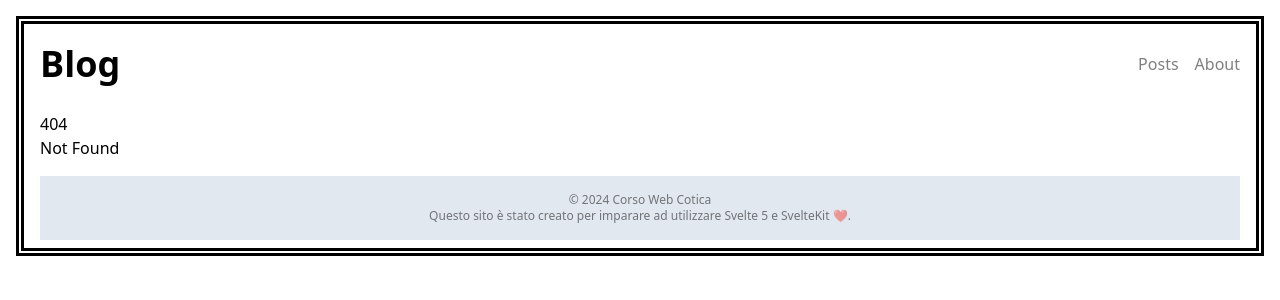
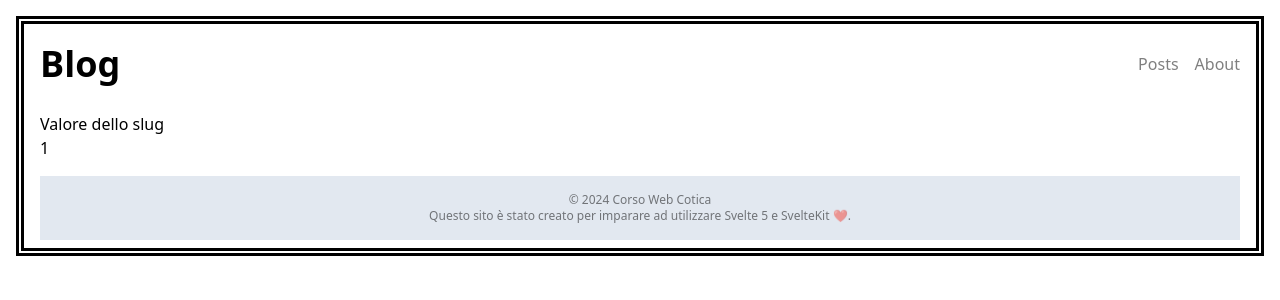
Before and after one commit to lascuolaopensource/blog-corso-web, a SvelteKit app: page /posts/1 in a window 1280 px wide. Before the commit this address had no page. Shown: the top 300 px of the page. Built offline with nearby package versions, Linux system fonts and the light colour scheme.

Commit message:
feat: aggiunto slug post / slug

```diff
--- /dev/null
+++ b/src/routes/posts/[slug]/+page.js
@@ -0,0 +1,6 @@
+/** @type {import('./$types').PageLoad} */
+export function load({ params }) {
+	return {
+		slug: params.slug
+	};
+}
--- /dev/null
+++ b/src/routes/posts/[slug]/+page.svelte
@@ -0,0 +1,8 @@
+<script>
+	/** @type {import('./$types').PageData} */
+	export let data;
+</script>
+
+<h1>Valore dello slug</h1>
+
+<p>{data.slug}</p>
```
